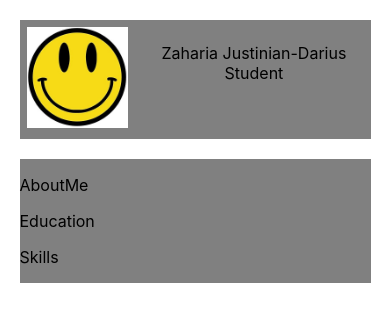
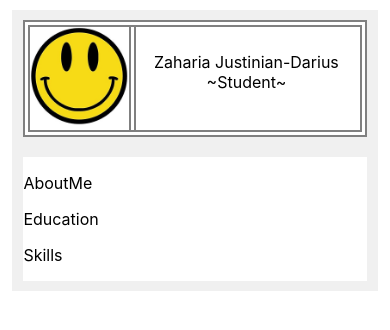
Before and after one commit to JustiTheGreat/cv-haufe, a React (Create React App) app: page / in a window 390 px wide. Shown: the top 330 px of the page. Built offline with nearby package versions, Linux system fonts and the light colour scheme; the HTML template or start-up script is replaced by a standard one.

Commit message:
profile-v2

```diff
--- a/src/App.css
+++ b/src/App.css
@@ -1,31 +1,32 @@
 .Container {
-  width: 70%;
-  margin: 0% 15% 0% 15%;
+  float: left;
+  width: 60%;
+  margin: 20px 15% 20px 15%;
+  padding: 20px 5% 20px 5%;
+  background-color: #f0f0f0;
 }
 .Col1 {
-  background-color: gray;
+  float: left;
   width: 20%;
-  float: left;
-  margin-top: 50px;
-  height: fit-content;
+  background-color: white;
 }
 .Col2 {
-  background-color: gray;
+  float: left;
   width: 75%;
-  float: left;
-  margin-top: 50px;
   margin-left: 5%;
+  background-color: white;
 }
 @media screen and (max-width: 600px) {
   .Container {
-    width: 90%;
-    margin: 0% 5% 0% 5%;
+    width: 88%;
+    margin: 10px 3% 10px 3%;
+    padding: 10px 3% 10px 3%;
   }
   .Col1, .Col2 {
     width: 100%;
-    margin-top: 20px;
   }
   .Col2 {
+    margin-top: 20px;
     margin-left: 0px;
   }
 }
--- a/src/Constants.js
+++ b/src/Constants.js
@@ -1,3 +1,3 @@
 export const profilePicture = process.env.PUBLIC_URL + "/me.jpg";
 export const myName = 'Zaharia Justinian-Darius';
-export const myOccupation = 'Student';
+export const myOccupation = '~Student~';
--- a/src/Profile.css
+++ b/src/Profile.css
@@ -1,27 +1,24 @@
 .Profile {
-  padding: 5%;
   float: left;
+  border: double 7px gray;
 }
 .ProfilePicture {
-  width: 100%;
   float: left;
+  border-bottom: double 7px gray;
 }
 .PictureInfo {
-  width: 100%;
   float: left;
   margin-top: 5%;
   text-align: center;
 }
 @media screen and (max-width: 600px) {
-  .Profile {
-    padding: 2%;
-  }
   .ProfilePicture {
     width: 30%;
+    border-bottom: none;
+    border-right: double 7px gray;
   }
   .PictureInfo {
-    margin: 0 0 0 5%;
-    width: 65%;
-    vertical-align: middle;
+    margin: 25px 3% 0 3%;
+    width: 61%;
   }
 }
--- a/src/Profile.js
+++ b/src/Profile.js
@@ -7,7 +7,9 @@ class Profile extends Component {
         return(
             <div className="Profile">
                 <div className="ProfilePicture"><img style={{width:'100%'}} src={profilePicture}></img></div>
-                <div className="PictureInfo"><p>{myName}<br />{myOccupation}</p></div>
+                <div className="PictureInfo">
+                    <div className="text">{myName}<br />{myOccupation}</div>
+                    </div>
             </div>
         );
     }
```
